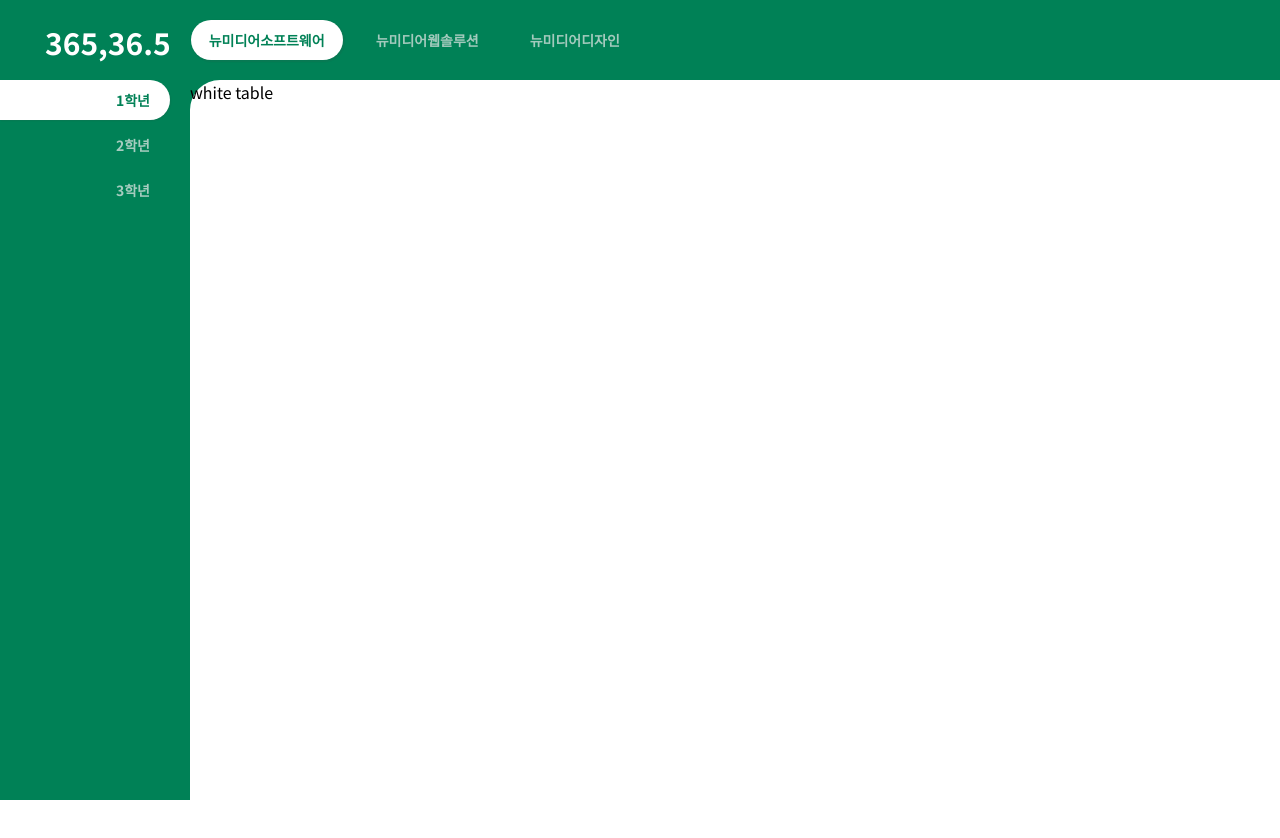
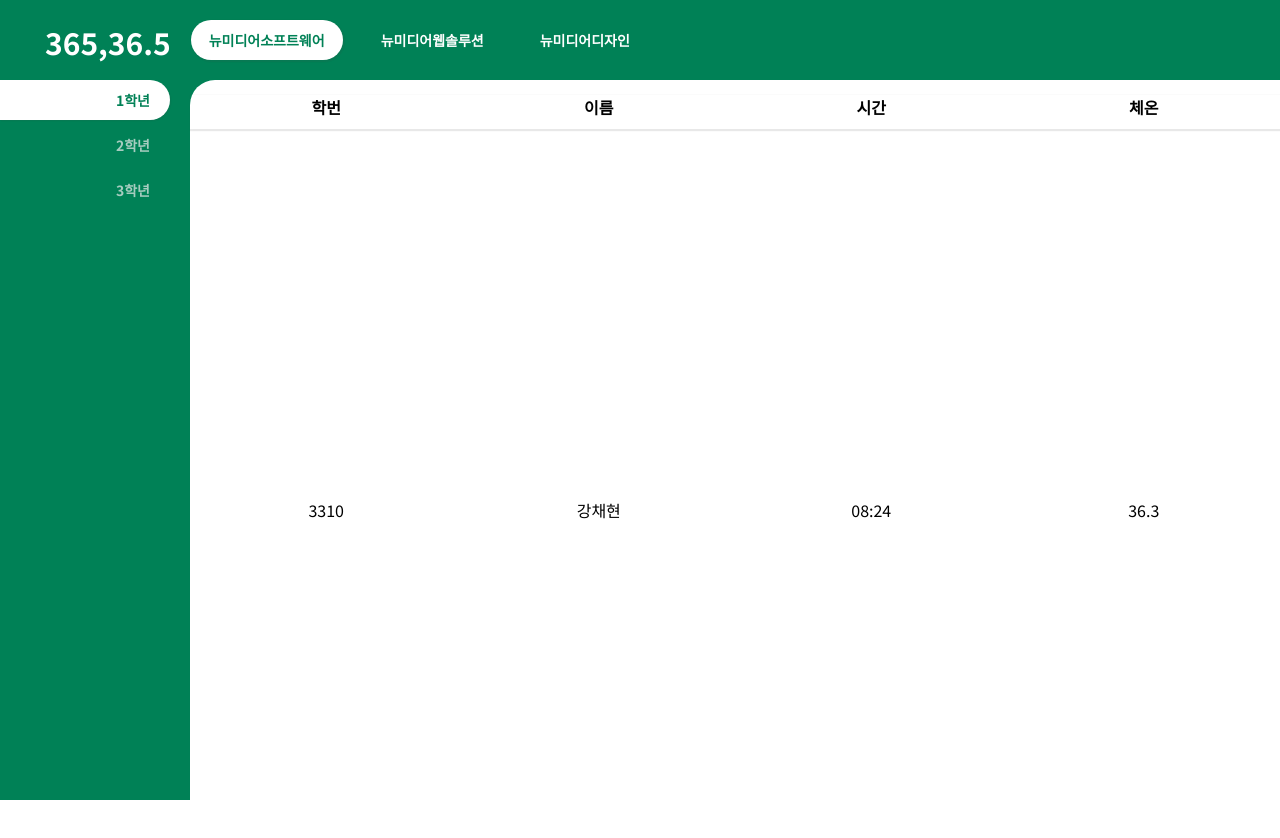
Before and after one commit to chohyeryung/365365, a React (Create React App) app in the folder client/: page / in a window 1280 px wide. Shown: the top 838 px of the page. Built offline with nearby package versions, Linux system fonts and the light colour scheme; the HTML template or start-up script is replaced by a standard one.

Commit message:
menu design change, put example data in table

```diff
--- a/client/src/components/views/LandingPage/LandingPage.js
+++ b/client/src/components/views/LandingPage/LandingPage.js
@@ -4,7 +4,21 @@ import './landingpage.scss';
 function LandingPage() {
     return (
         <div className="content-table">
-            white table
+          <table>
+              <tr className="table-head">
+                <td style={{ width: '100px' }}>학번</td>
+                <td style={{ width: '100px' }}>이름</td>
+                <td style={{ width: '100px' }}>시간</td>
+                <td style={{ width: '100px' }}>체온</td>
+              </tr>
+              {/* map 함수를 이용해서 서버에서 json 형태로 받아오면 데이터 추출해서 row 추가하기 */}
+              <tr className="first">
+                <td>3310</td>
+                <td>강채현</td>
+                <td>08:24</td>
+                <td>36.3</td>
+              </tr>
+          </table>
         </div>
     )
 }
--- a/client/src/components/views/LandingPage/landingpage.scss
+++ b/client/src/components/views/LandingPage/landingpage.scss
@@ -3,7 +3,35 @@
   float: left;
   background: white;
   background-color: "#ffffff";
-  border-top-left-radius: 30px;
+  border-top-left-radius: 25px;
   margin-left: 20px;
   width: 100%;
+  border-spacing: 0;
 }
+
+table {
+  border-spacing: 0;
+  margin-top: 15px;
+  width: 100%;
+  table-layout: fixed;
+
+  .table-head {
+    height: 30px;
+    box-shadow: 1px 1px 1px 1px #4242421e;
+    font-weight: 700;
+
+    td {
+      padding-bottom: 10px;
+    }
+  }
+
+  td {
+    text-align: center;
+  }
+
+  .first {
+    td {
+      padding-top: 10px;
+    }
+  }
+}
--- a/client/src/components/views/Navbar/navbar.scss
+++ b/client/src/components/views/Navbar/navbar.scss
@@ -20,7 +20,7 @@
   font-size: 14px;
   display: grid;
   grid-template-columns: repeat(3, auto);
-  grid-gap: 15px;
+  grid-gap: 20px;
   list-style: none;
   text-align: center;
   justify-content: flex-start;
@@ -30,15 +30,13 @@
 
 .nav-menu {
   div {
-    color: #e9e9e9;
-    opacity: 0.7;
+    color: #ffffff;
     padding: 10px 18px 10px 18px;
     border-radius: 24px;
     cursor: pointer;
   }
 }
 
-.nav-menu:hover,
 .nav-menu.clicked {
   div {
     opacity: 1;
--- a/client/src/components/views/Sidebar/sidebar.scss
+++ b/client/src/components/views/Sidebar/sidebar.scss
@@ -26,7 +26,6 @@
   }
 }
 
-.side-menu:hover,
 .side-menu.clicked {
   div {
     opacity: 1;
```
Also changed, not shown: 1 other file (tests, documents, lock files or other folders).
